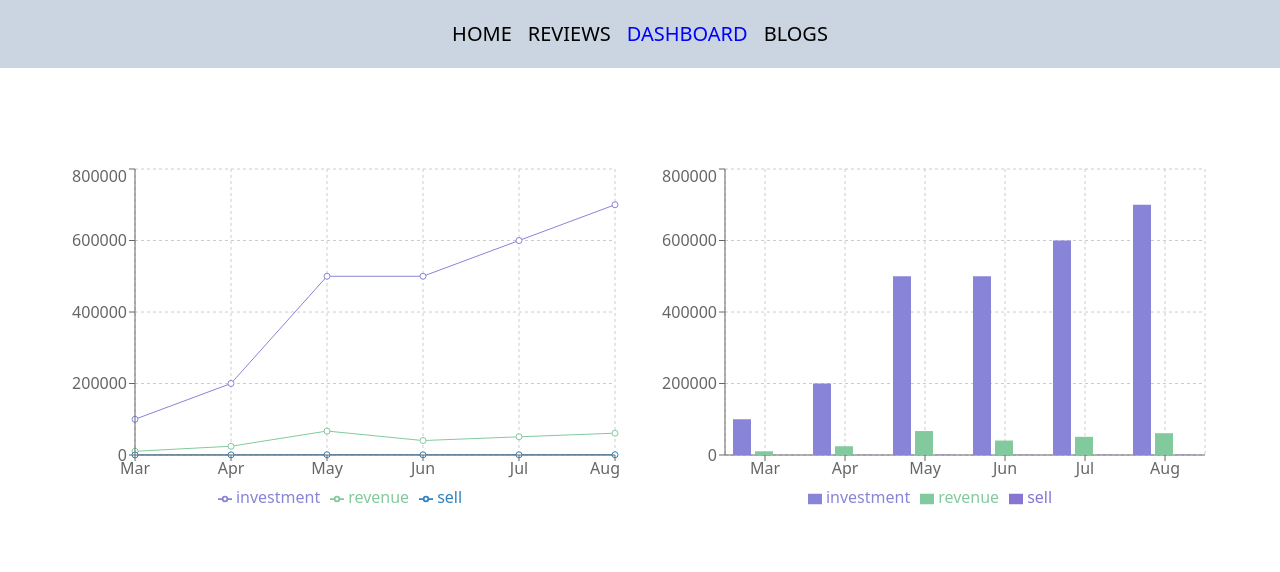
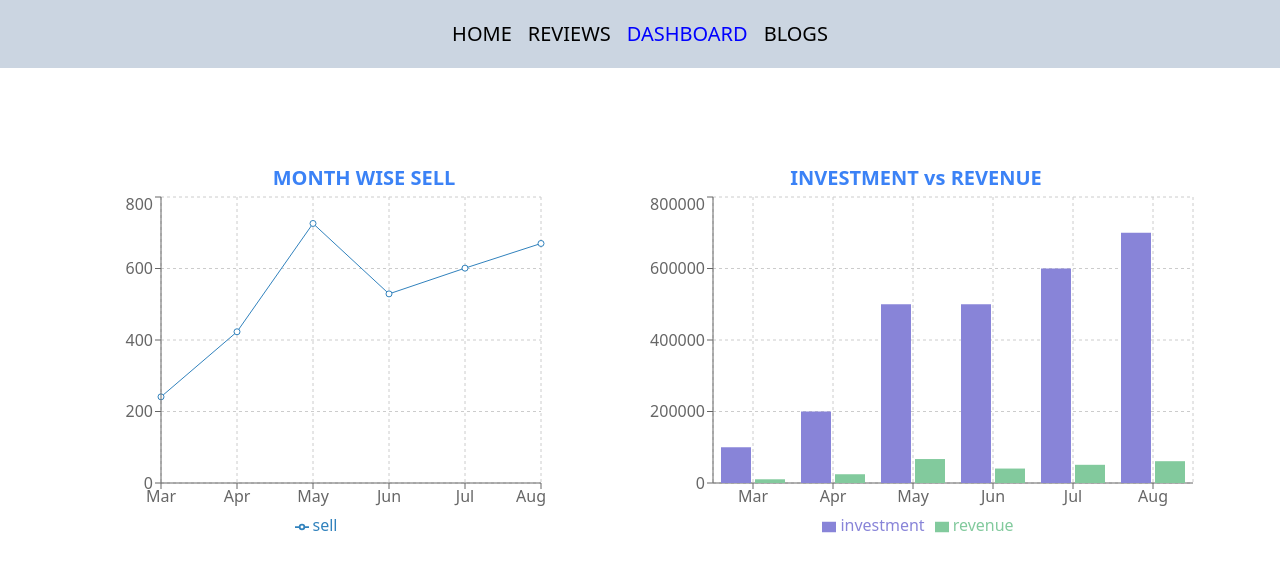
Before and after one commit to eliyasmah/-product-analysis-website, a React (Create React App) app: page /dashboard in a window 1280 px wide. Shown: the top 572 px of the page. Built offline with nearby package versions, Linux system fonts and the light colour scheme; the HTML template or start-up script is replaced by a standard one.

Commit message:
rechart edit

```diff
--- a/src/Components/Dashboard/Dashboard.js
+++ b/src/Components/Dashboard/Dashboard.js
@@ -41,12 +41,11 @@ const Dashboard = () => {
         }
     ]
     return (
-        <div className='md:flex justify-center gap-10 my-24 items-center'>
+        <div className='md:grid grid-cols-2 justify-center gap-4 my-24 md:mx-24'>
             <div>
-                <LineChart width={550} height={350} data={data}>
+                <p className='text-xl text-blue-500 font-bold text-center'>MONTH WISE SELL</p>
+                <LineChart width={450} height={350} data={data}>
                     <CartesianGrid strokeDasharray="3 3" />
-                    <Line dataKey={'investment'} stroke="#8884d8" ></Line>
-                    <Line dataKey={'revenue'} stroke="#82ca9d"></Line>
                     <Line dataKey={'sell'}></Line>
                     <XAxis dataKey="month" />
                     <YAxis />
@@ -55,6 +54,7 @@ const Dashboard = () => {
                 </LineChart>
             </div>
             <div>
+                <p className='text-xl text-blue-500 font-bold text-center'>INVESTMENT vs REVENUE</p>
                 <BarChart width={550} height={350} data={data}>
                     <CartesianGrid strokeDasharray="3 3" />
                     <XAxis dataKey="month" />
@@ -63,7 +63,6 @@ const Dashboard = () => {
                     <Legend />
                     <Bar dataKey="investment" fill="#8884d8" />
                     <Bar dataKey="revenue" fill="#82ca9d" />
-                    <Bar dataKey={'sell'} fill="#8774d3"></Bar>
                 </BarChart>
             </div>
         </div>
```
